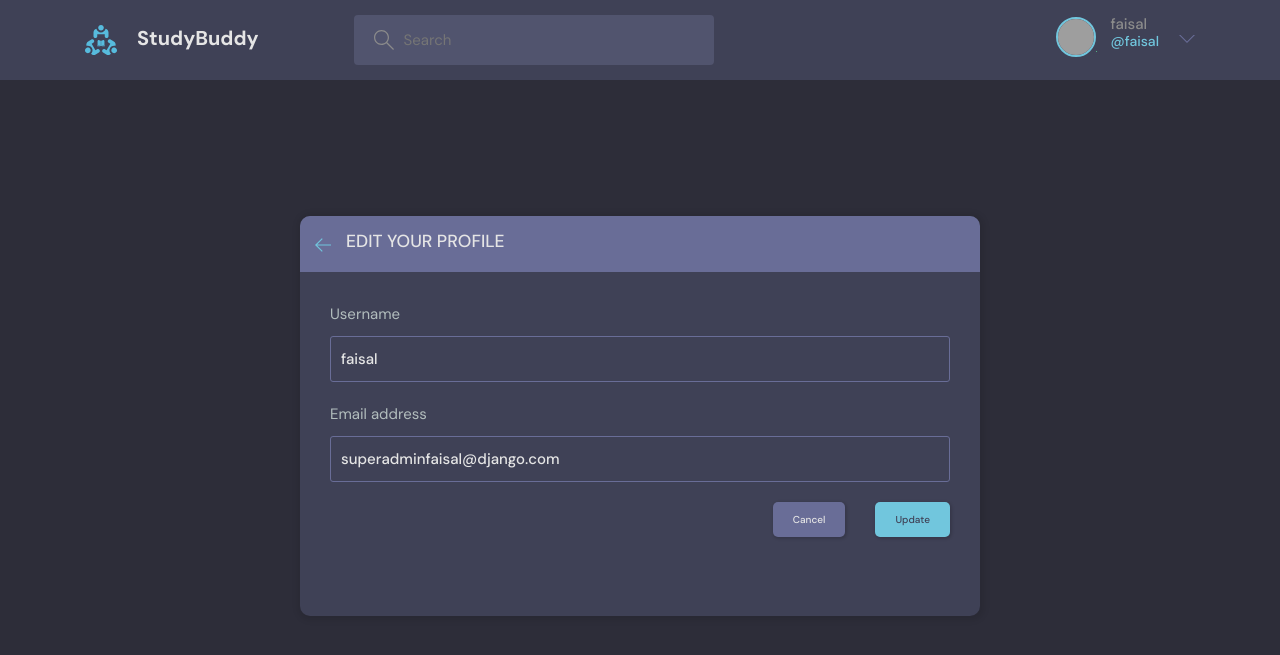
After one commit to MFaisalQasim/studybud, a Django app: page /update-profile/1 in a window 1280 px wide. The commit adds this page. Shown: the top 655 px of the page. Run offline with Django 4.2, Linux system fonts and the light colour scheme; a user stored in the database is signed in; grey boxes are pictures that could not be loaded.

Commit message:
Edit User Account Done

```diff
--- a/base/forms.py
+++ b/base/forms.py
@@ -1,6 +1,12 @@
 from django.forms import ModelForm
-from .models import Room,Messages
+from .models import Room, Messages, User
+from django.contrib.auth.forms import UserCreationForm
+# from django.contrib.auth.models import User
 
+class MyUserCreationForm(UserCreationForm):
+    class Meta:
+        model = User
+        fields = [ 'username', 'email', 'password1', 'password2']
 class RoomForm(ModelForm):
     class Meta:
         model = Room
@@ -9,3 +15,8 @@ class MessageForm(ModelForm):
     class Meta:
         model = Messages
         fields = '__all__'
+
+class UserForm(ModelForm):
+    class Meta:
+        model =User
+        fields = ['username', 'email']
--- a/base/templates/base/delete.html
+++ b/base/templates/base/delete.html
@@ -1,5 +1,5 @@
 {% extends 'main.html' %} {% block title %}Delete Room{% endblock title %} {% block content %}
-<!-- <form method="POST" action="">
+<!--<form class="form" method="POST" action="">
   {% csrf_token %}
   <p>Are You Sure to want to delete "{{ obj }}"?</p>
   <a href="{{request.META.HTTP_REFERER}}">GO Back</a>
--- a/base/templates/base/profile.html
+++ b/base/templates/base/profile.html
@@ -18,7 +18,7 @@
         <div class="profile__info">
           <h3>{{ user.username }}</h3>
           <p>@{{ user.username }}</p>
-          <a href="edit-user.html" class="btn btn--main btn--pill">Edit Profile</a>
+          <a href="{% url 'update-profile' user.id %}" class="btn btn--main btn--pill">Edit Profile</a>
         </div>
         <div class="profile__about">
           <h3>About</h3>
--- a/base/templates/base/room copy.html
+++ b/base/templates/base/room copy.html
@@ -44,7 +44,7 @@
         {% endfor %}
         <br />
         {% if room_messages.count %}
-        <form action="" method="post">
+       <form class="form" action="" method="post">
           {% csrf_token %}
           <input
             type="text"
--- a/base/templates/base/room.html
+++ b/base/templates/base/room.html
@@ -179,7 +179,7 @@
         </div>
       </div>
       <div class="room__message">
-        <form action="" method="post">
+       <form class="form" action="" method="post">
           {% csrf_token %}
           <input
             type="text"
--- /dev/null
+++ b/base/templates/base/user_form.html
@@ -0,0 +1,39 @@
+{% extends 'main.html' %} {% block title %} Room Page {% endblock title %} {% block content %}
+    <main class="update-account layout">
+        <div class="container">
+            <div class="layout__box">
+                <div class="layout__boxHeader">
+                    <div class="layout__boxTitle">
+                        <a href="{% url 'profile' user.id %}">
+                            <svg version="1.1" xmlns="http://www.w3.org/2000/svg" width="32" height="32"
+                                viewBox="0 0 32 32">
+                                <title>arrow-left</title>
+                                <path
+                                    d="M13.723 2.286l-13.723 13.714 13.719 13.714 1.616-1.611-10.96-10.96h27.625v-2.286h-27.625l10.965-10.965-1.616-1.607z">
+                                </path>
+                            </svg>
+                        </a>
+                        <h3>Edit your profile</h3>
+                    </div>
+                </div>
+                <div class="layout__body">
+                    <form class="form" action="" method="POST">
+                        {% csrf_token %}
+                      {% for field in user_form %}
+                        <div class="form__group">
+                            <label for="profile_pic">{{ field.label }}</label>
+                            {{ field }}
+                        </div>
+                      {% endfor %}
+
+                        <div class="form__action">
+                            <a class="btn btn--dark" href="/">Cancel</a>
+                            <button class="btn btn--main" type="submit">Update</button>
+                        </div>
+                    </form>
+                </div>
+            </div>
+        </div>
+      </div>
+    </main>
+{% endblock content %}
--- a/base/templates/guest/login copy.html
+++ b/base/templates/guest/login copy.html
@@ -3,7 +3,7 @@
 <div class="container my-5">
   {% if page == 'login' %}
   <h1>Login Page!</h1>
-  <form method="POST" action="/login">
+ <form class="form" method="POST" action="/login">
     {% csrf_token %}
     <div class="mb-3">
       <label for="exampleInputEmail1" class="form-label">Email address</label>
@@ -32,7 +32,7 @@
   </form>
   {% else %}
   <h1>Register Page!</h1>
-  <form method="POST" action="/register">
+ <form class="form" method="POST" action="/register">
     {% csrf_token %}
     {{ regiterUserFrom.as_p }}
     <button type="submit" class="btn btn-primary">Submit</button>
--- a/base/urls.py
+++ b/base/urls.py
@@ -23,8 +23,9 @@ urlpatterns = [
     path('', views.rooms, name='rooms'),
     # path('profile', views.profile, name='profile'),
     # path('room', views.room, name='room'),
-    path('personal-profile/<str:pk>', views.profile, name='profile'),
     path('profiles', views.profiles, name='profiles'),
+    path('profile/<str:pk>', views.profile, name='profile'),
+    path('update-profile/<str:id>', views.updateProfile, name='update-profile'),
     path('room/<str:pk>', views.room, name='room'),
     path('create-room', views.createRoom, name='create-room'),
     path('update-room/<str:id>', views.updateRoom, name='update-room'),
--- a/base/views.py
+++ b/base/views.py
@@ -3,9 +3,8 @@ from .models import Profile, Room, Topic, Messages
 from django.contrib.auth.models import User
 from django.contrib.auth import authenticate, login, logout
 from django.contrib.auth.decorators import login_required
-from django.contrib.auth.forms import UserCreationForm
 from django.contrib import messages
-from .forms import RoomForm, MessageForm
+from .forms import RoomForm, MessageForm, UserForm, MyUserCreationForm
 from django.db.models import Q
 
 
@@ -62,6 +61,15 @@ def room(request, pk):
 
 
 @login_required(login_url='login')
+def profiles(request):
+    profiles = User.objects.all()
+    context = {
+        'profiles': profiles,
+    }
+    return render(request, 'base/profiles.html', context)
+
+
+@login_required(login_url='login')
 def profile(request, pk):
     profile = User.objects.get(id=pk)
     rooms = profile.room_set.all().order_by('-created')
@@ -75,12 +83,21 @@ def profile(request, pk):
 
 
 @login_required(login_url='login')
-def profiles(request):
-    profiles = User.objects.all()
+def updateProfile(request, id):
+    user = request.user
+    user_form = UserForm(instance=user)
+    if request.user != user:
+        return HttpResponse('You Are Not Allowed Here')
+    if request.method == 'POST':
+        user_form = UserForm(request.POST, request.FILES, instance=user)
+        if user_form.is_valid():
+            user.save()
+        return redirect("/")
+
     context = {
-        'profiles': profiles,
-    }
-    return render(request, 'base/profiles.html', context)
+        'user_form': user_form,
+        'user': user, }
+    return render(request, 'base/user_form.html', context)
 
 
 @login_required(login_url='login')
@@ -121,7 +138,7 @@ def updateRoom(request, id):
 
     context = {
         'room_form': room_form, 'topics': topics,
-        'room': room, }
+        'room': room}
     return render(request, 'base/room_form.html', context)
 
 
@@ -166,15 +183,13 @@ def deleteMessage(request, id):
 
         return redirect("/")
     return render(request, 'base/delete.html', {'obj': messages})
-        # print('here', messages.room__participants)
-        # exit
 
 
 def registerUser(request):
 
-    regiterUserFrom = UserCreationForm()
+    regiterUserFrom = MyUserCreationForm()
     if request.method == 'POST':
-        regiterUserFrom = UserCreationForm(request.POST)
+        regiterUserFrom = MyUserCreationForm(request.POST)
         if regiterUserFrom.is_valid():
             user = regiterUserFrom.save(commit=False)
             user.username = user.username.lower()
@@ -192,17 +207,18 @@ def loginUser(request):
     page = 'login'
     if request.user.is_authenticated:
         return redirect('home')
+
     if request.method == 'POST':
-        username = request.POST.get('username').lower()
+        email = request.POST.get('email').lower()
         password = request.POST.get('password')
         try:
-            user = User.objects.get(username=username)
+            user = User.objects.get(email=email)
         except:
             messages.error(request, 'User Does Not Exists')
             return redirect('login')
 
         loginedInUser = authenticate(
-            request, username=username, password=password)
+            request, email=email, password=password)
         if loginedInUser is not None:
             login(request, loginedInUser)
             return redirect('rooms')
--- a/static/js/script.js
+++ b/static/js/script.js
@@ -34,7 +34,7 @@
 //       popup.classList.add('popup');
 //       popup.classList.add(`popup-${buttonId}`);
 //       popup.innerHTML = `<a href="${editUrl}">Edit</a>
-//       <form action="${deleteUrl}" method="delete">
+//      <form class="form" action="${deleteUrl}" method="delete">
 //         <button type="submit">Delete</button>
 //       </form>`;
 //       button.insertAdjacentElement('afterend', popup);
--- a/templates/nav copy.html
+++ b/templates/nav copy.html
@@ -25,7 +25,7 @@
           <a class="nav-link active" aria-current="page" href="/room">Room</a>
         </li>
         <li class="nav-item">
-          <a class="nav-link" href="/personal-profile">personal-profile</a>
+          <a class="nav-link" href="/profile">profile</a>
         </li>
         {% endcomment %}
       </ul>
--- a/templates/nav.html
+++ b/templates/nav.html
@@ -32,7 +32,7 @@
       <!-- Logged In -->
 
       <div class="header__user">
-        <a href="profile.html">
+        <a href="{% url 'profile' user.id %}">
           <div class="avatar avatar--medium active">
             <img src="https://randomuser.me/api/portraits/men/37.jpg" />
           </div>
@@ -53,7 +53,7 @@
       </div>
 
       <div class="dropdown-menu">
-        <a href="settings.html" class="dropdown-link"
+        <a href="{% url 'update-profile' user.id %}" class="dropdown-link"
           ><svg
             version="1.1"
             xmlns="http://www.w3.org/2000/svg"
--- a/theme/room.html
+++ b/theme/room.html
@@ -249,7 +249,7 @@
             </div>
           </div>
           <div class="room__message">
-            <form action="#"><input name="" placeholder="Write your message here..." /></form>
+           <form class="form" action="#"><input name="" placeholder="Write your message here..." /></form>
           </div>
         </div>
         <!-- Room End -->
```
Also changed, not shown: base/templates/guest/login.html (+13 -7 lines), db.sqlite3.
